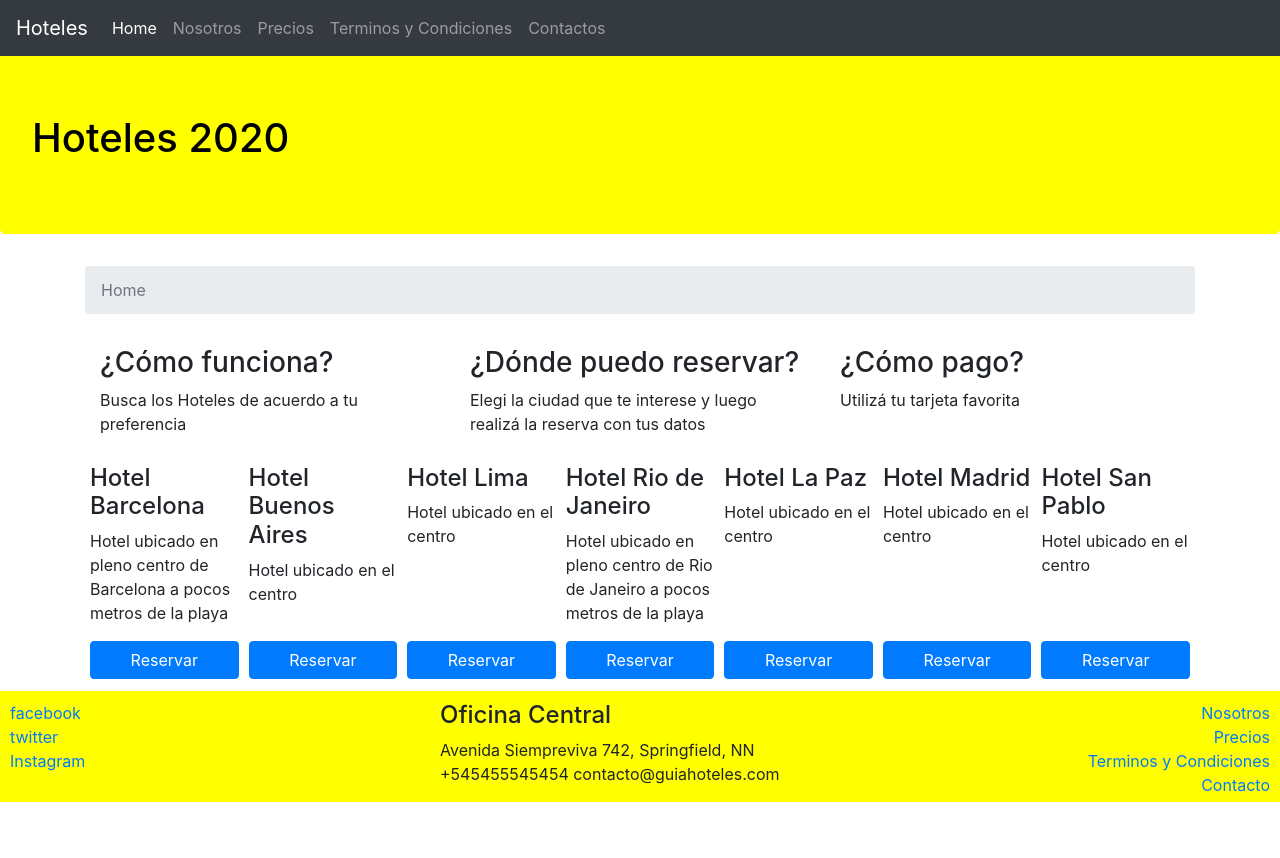
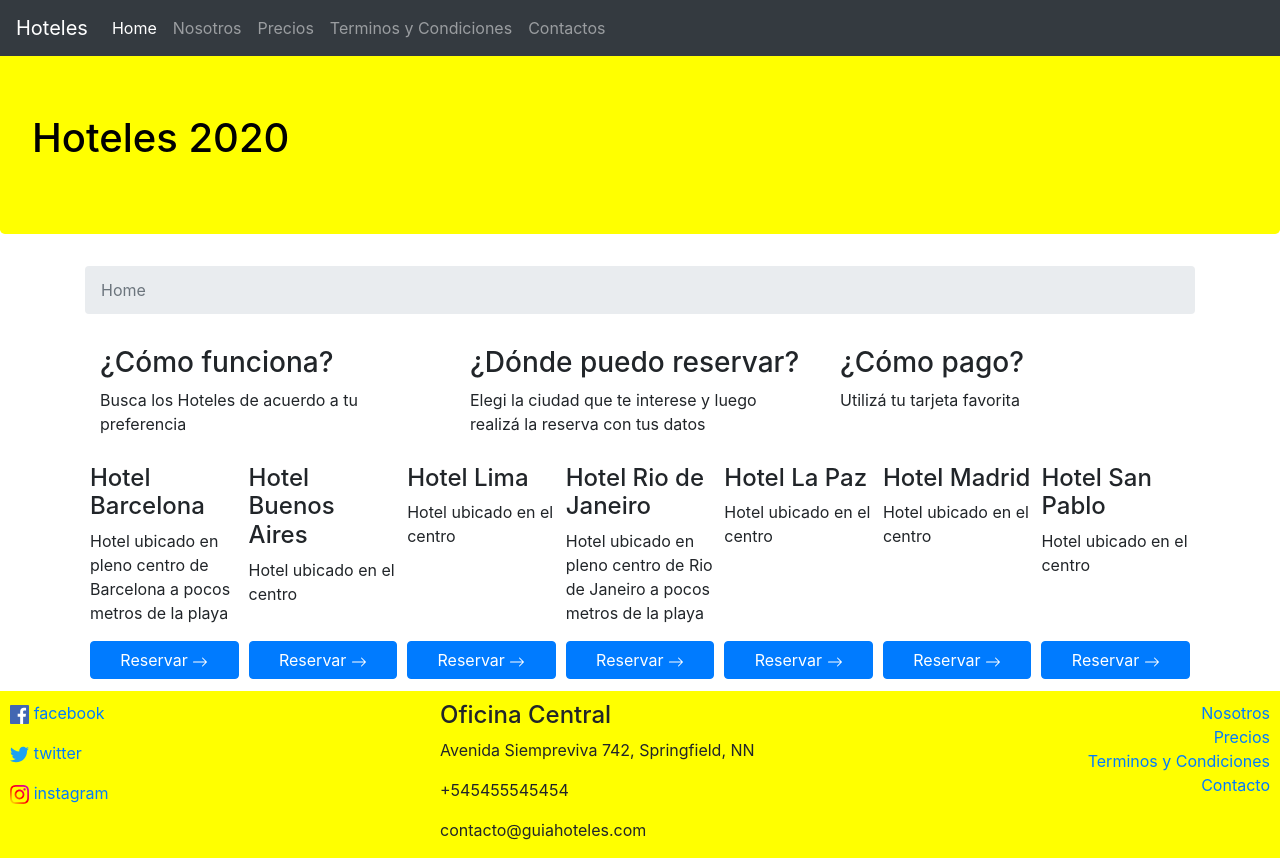
Before and after one commit to maraven/Guide-Hotels, a website: page index.html in a window 1280 px wide. Before the commit the page ends 802 px from the top, so only its background shows below. Drawn offline with nearby package versions, Linux system fonts and the light colour scheme; a web font is replaced by a local one.

Commit message:
Agrega iconos usando bootstrap e iconic

```diff
--- a/css/main.css
+++ b/css/main.css
@@ -20,3 +20,6 @@ footer{
   margin-top: 10px;
   margin-bottom: 0px;
 }
+.logotipos{
+  width: 1.2em;
+}
--- a/index.html
+++ b/index.html
@@ -8,6 +8,8 @@
     <!-- Bootstrap CSS -->
     <link rel="stylesheet" href="node_modules/bootstrap/dist/css/bootstrap.min.css">
 		<link rel="stylesheet" href="css/main.css">
+		<!-- ICONOS ICONIC -->
+		<link rel="stylesheet" href="node_modules/open-iconic/font/css/open-iconic-bootstrap.min.css">
     <title>Guía Hoteles</title>
   </head>
   <body>
@@ -64,7 +66,9 @@
 						<p>Hotel ubicado en pleno centro de Barcelona a pocos metros de la playa</p>
 					</div>
 					<div>
-						<button class="btn btn-primary btn-reserva">Reservar</button>
+						<button class="btn btn-primary btn-reserva">Reservar  <svg width="1em" height="1em" viewBox="0 0 16 16" class="bi bi-arrow-right" fill="currentColor" xmlns="http://www.w3.org/2000/svg">
+							<path fill-rule="evenodd" d="M1 8a.5.5 0 0 1 .5-.5h11.793l-3.147-3.146a.5.5 0 0 1 .708-.708l4 4a.5.5 0 0 1 0 .708l-4 4a.5.5 0 0 1-.708-.708L13.293 8.5H1.5A.5.5 0 0 1 1 8z"/>
+						</svg></button>
 					</div>
 				</div>
 				<div class="card-hotel d-flex flex-column justify-content-between">
@@ -73,7 +77,9 @@
 						<p>Hotel ubicado en el centro</p>
 					</div>
 					<div>
-						<button class="btn btn-primary btn-reserva">Reservar</button>
+						<button class="btn btn-primary btn-reserva">Reservar  <svg width="1em" height="1em" viewBox="0 0 16 16" class="bi bi-arrow-right" fill="currentColor" xmlns="http://www.w3.org/2000/svg">
+							<path fill-rule="evenodd" d="M1 8a.5.5 0 0 1 .5-.5h11.793l-3.147-3.146a.5.5 0 0 1 .708-.708l4 4a.5.5 0 0 1 0 .708l-4 4a.5.5 0 0 1-.708-.708L13.293 8.5H1.5A.5.5 0 0 1 1 8z"/>
+						</svg></button>
 					</div>
 				</div>
 				<div class="card-hotel d-flex flex-column justify-content-between">
@@ -82,7 +88,9 @@
 						<p>Hotel ubicado en el centro</p>
 					</div>
 					<div>
-						<button class="btn btn-primary btn-reserva">Reservar</button>
+						<button class="btn btn-primary btn-reserva">Reservar  <svg width="1em" height="1em" viewBox="0 0 16 16" class="bi bi-arrow-right" fill="currentColor" xmlns="http://www.w3.org/2000/svg">
+							<path fill-rule="evenodd" d="M1 8a.5.5 0 0 1 .5-.5h11.793l-3.147-3.146a.5.5 0 0 1 .708-.708l4 4a.5.5 0 0 1 0 .708l-4 4a.5.5 0 0 1-.708-.708L13.293 8.5H1.5A.5.5 0 0 1 1 8z"/>
+						</svg></button>
 					</div>
 				</div>
 				<div class="card-hotel d-flex flex-column justify-content-between">
@@ -91,7 +99,9 @@
 						<p>Hotel ubicado en pleno centro de Rio de Janeiro a pocos metros de la playa</p>
 					</div>
 					<div>
-						<button class="btn btn-primary btn-reserva">Reservar</button>
+						<button class="btn btn-primary btn-reserva">Reservar  <svg width="1em" height="1em" viewBox="0 0 16 16" class="bi bi-arrow-right" fill="currentColor" xmlns="http://www.w3.org/2000/svg">
+							<path fill-rule="evenodd" d="M1 8a.5.5 0 0 1 .5-.5h11.793l-3.147-3.146a.5.5 0 0 1 .708-.708l4 4a.5.5 0 0 1 0 .708l-4 4a.5.5 0 0 1-.708-.708L13.293 8.5H1.5A.5.5 0 0 1 1 8z"/>
+						</svg></button>
 					</div>
 				</div>
 				<div class="card-hotel d-flex flex-column justify-content-between">
@@ -100,7 +110,9 @@
 						<p>Hotel ubicado en el centro</p>
 					</div>
 					<div>
-						<button class="btn btn-primary btn-reserva">Reservar</button>
+						<button class="btn btn-primary btn-reserva">Reservar  <svg width="1em" height="1em" viewBox="0 0 16 16" class="bi bi-arrow-right" fill="currentColor" xmlns="http://www.w3.org/2000/svg">
+							<path fill-rule="evenodd" d="M1 8a.5.5 0 0 1 .5-.5h11.793l-3.147-3.146a.5.5 0 0 1 .708-.708l4 4a.5.5 0 0 1 0 .708l-4 4a.5.5 0 0 1-.708-.708L13.293 8.5H1.5A.5.5 0 0 1 1 8z"/>
+						</svg></button>
 					</div>
 				</div>
 				<div class="card-hotel d-flex flex-column justify-content-between">
@@ -109,7 +121,9 @@
 						<p>Hotel ubicado en el centro</p>
 					</div>
 					<div>
-						<button class="btn btn-primary btn-reserva">Reservar</button>
+						<button class="btn btn-primary btn-reserva">Reservar  <svg width="1em" height="1em" viewBox="0 0 16 16" class="bi bi-arrow-right" fill="currentColor" xmlns="http://www.w3.org/2000/svg">
+							<path fill-rule="evenodd" d="M1 8a.5.5 0 0 1 .5-.5h11.793l-3.147-3.146a.5.5 0 0 1 .708-.708l4 4a.5.5 0 0 1 0 .708l-4 4a.5.5 0 0 1-.708-.708L13.293 8.5H1.5A.5.5 0 0 1 1 8z"/>
+						</svg></button>
 					</div>
 				</div>
 				<div class="card-hotel d-flex flex-column justify-content-between">
@@ -118,7 +132,9 @@
 						<p>Hotel ubicado en el centro</p>
 					</div>
 					<div>
-						<button class="btn btn-primary btn-reserva">Reservar</button>
+						<button class="btn btn-primary btn-reserva">Reservar  <svg width="1em" height="1em" viewBox="0 0 16 16" class="bi bi-arrow-right" fill="currentColor" xmlns="http://www.w3.org/2000/svg">
+							<path fill-rule="evenodd" d="M1 8a.5.5 0 0 1 .5-.5h11.793l-3.147-3.146a.5.5 0 0 1 .708-.708l4 4a.5.5 0 0 1 0 .708l-4 4a.5.5 0 0 1-.708-.708L13.293 8.5H1.5A.5.5 0 0 1 1 8z"/>
+						</svg></button>
 					</div>
 				</div>
 		</div>
@@ -126,20 +142,20 @@
 		<footer>
 			<div class="row">
 				<div class="col-sm-4 d-flex flex-column">
-					<a href="https://www.facebook.com/">facebook</a>
-					<a href="https://www.twitter.com/">twitter</a>
-					<a href="https://www.instagram.com/">Instagram</a>
+					<p><a href="https://www.facebook.com/"><img class="logotipos" src="./svg/facebook-logo.svg"> facebook</img></a></p>
+					<p><a href="https://www.twitter.com/"><img class="logotipos" src="./svg/twitter-logo.svg"> twitter</img></a></p>
+					<p><a href="https://www.instagram.com/"><img class="logotipos" src="./svg/instagram-logo.svg"> instagram</img></a></p>
 				</div>
 				<div class="col-sm-4">
 					<address>
 						<h4>Oficina Central</h4>
-						Avenida Siempreviva 742, Springfield, NN
-						+545455545454
-						contacto@guiahoteles.com
+						<p><span class="oi oi-home"></span> Avenida Siempreviva 742, Springfield, NN </p>
+						<p><span class="oi oi-phone"></span> +545455545454</p>
+						<p><span class="oi oi-envelope-closed"></span> contacto@guiahoteles.com</p>
 					</address>
 				</div>
 				<div class="col-sm-4 d-flex flex-column align-items-end">
-					<a href="#">Nosotros</a>
+					<a href="./about.html">Nosotros</a>
 					<a href="#">Precios</a>
 					<a href="#">Terminos y Condiciones</a>
 					<a href="#">Contacto</a>
--- a/package.json
+++ b/package.json
@@ -19,7 +19,9 @@
   },
   "dependencies": {
     "bootstrap": "^4.5.2",
+    "bootstrap-icons": "^1.0.0",
     "jquery": "^3.5.1",
+    "open-iconic": "^1.1.1",
     "popper.js": "^1.16.1"
   }
 }
```
Also changed, not shown: svg/facebook-logo.svg (added), svg/instagram-logo.svg (added), svg/twitter-logo.svg (added), 1 other file.
